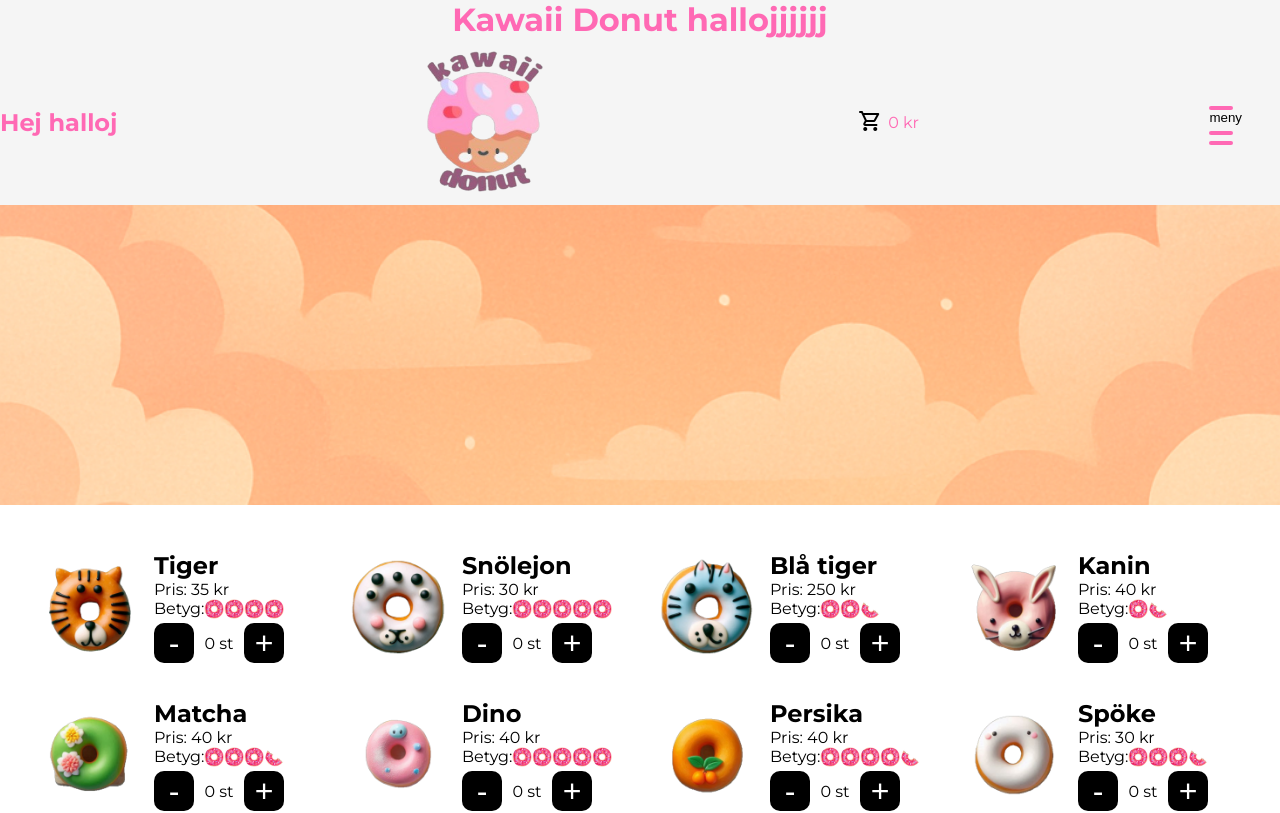
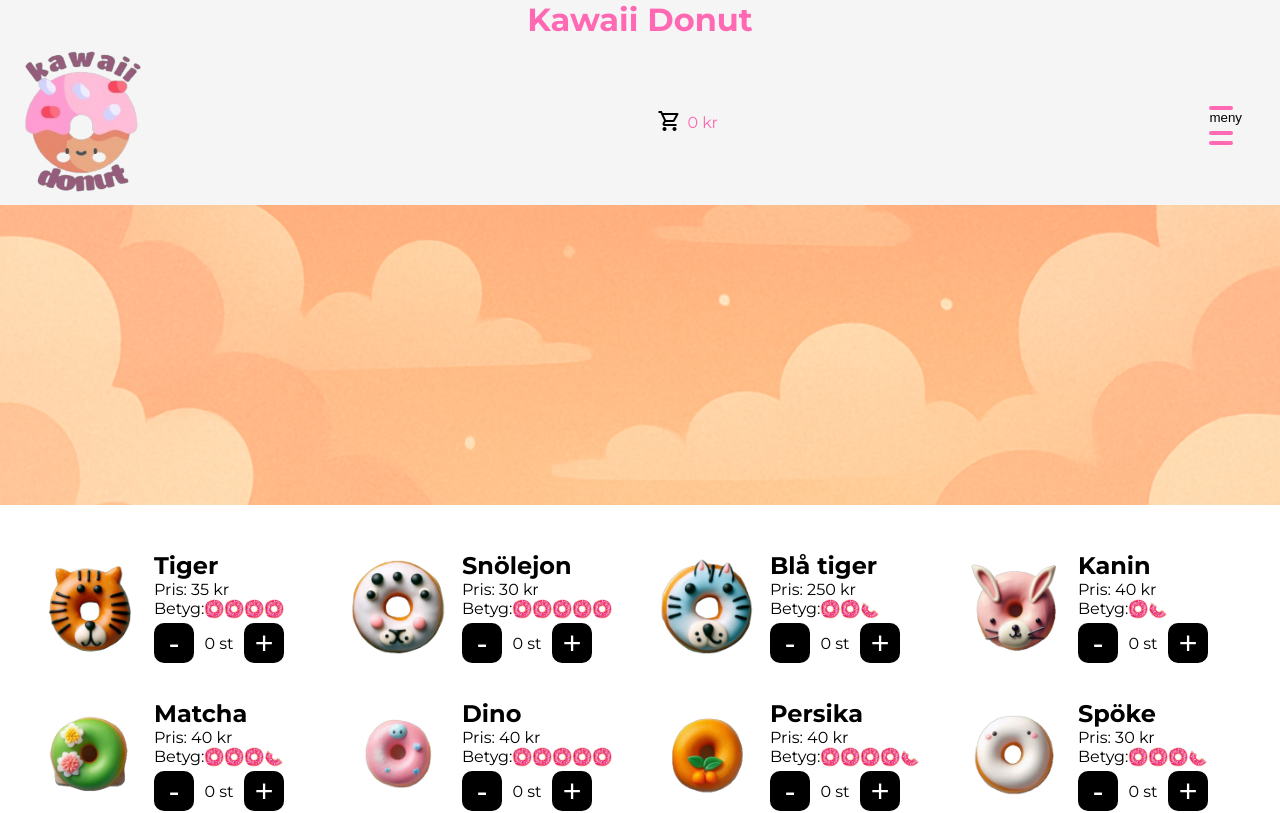
Before and after one commit to CatrinTQ/donut-shop, a Vue app: page / in a window 1280 px wide. Shown: the top 813 px of the page. Built offline with nearby package versions, Linux system fonts and the light colour scheme.

Commit message:
Removed h2 tag

```diff
--- a/src/components/TheHeader.vue
+++ b/src/components/TheHeader.vue
@@ -23,8 +23,7 @@ function goToHome() {
 
 <template>
 <header>
-  <h1>Kawaii Donut hallojjjjjj</h1>
-  <h2>Hej halloj</h2>
+  <h1>Kawaii Donut</h1>
 
     <img
     :src="isHovered ? hoverImg : defaultImg"
```
